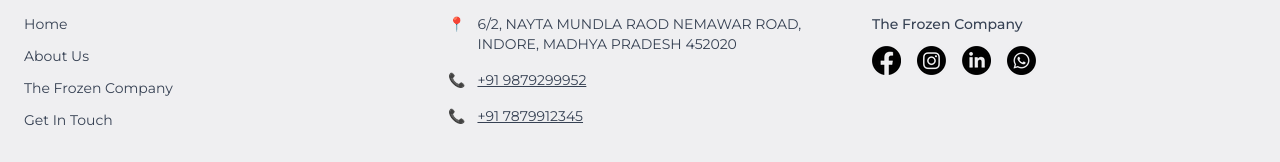
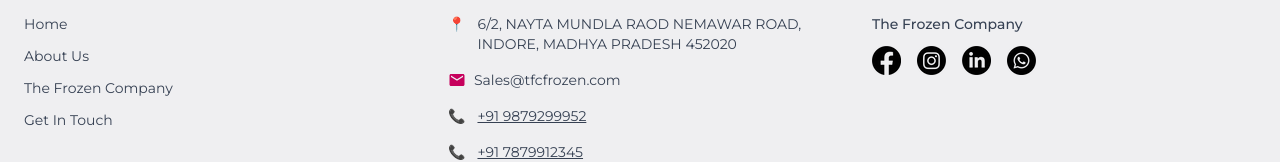
Before and after one commit to aashishngts/pal-frozen, a React (Vite) app: page / in a window 1280 px wide. Shown: the part 2516-2678 px from the top of the page. Built offline with nearby package versions, Linux system fonts and the light colour scheme.

Commit message:
footer email added

```diff
--- a/package.json
+++ b/package.json
@@ -14,6 +14,7 @@
     "lucide-react": "^0.562.0",
     "react": "^19.2.0",
     "react-dom": "^19.2.0",
+    "react-icons": "^5.5.0",
     "react-router-dom": "^7.12.0",
     "tailwindcss": "^4.1.18"
   },
--- a/src/components/Footer.jsx
+++ b/src/components/Footer.jsx
@@ -1,4 +1,5 @@
 import { NavLink } from "react-router-dom";
+import { MdEmail } from "react-icons/md";
 
 import FacebookIcon from "../assets/icons/facebook.png";
 import InstagramIcon from "../assets/icons/instagram.png";
@@ -24,7 +25,6 @@ export default function Footer() {
           text-gray-700
         "
       >
-
         {/* QUICK LINKS */}
         <div>
           <h4 className="text-green-800 text-base sm:text-lg mb-4 sm:mb-6">
@@ -73,6 +73,10 @@ export default function Footer() {
               </span>
             </p>
 
+            <p className="flex items-center gap-2">
+              <MdEmail className="text-pink-700 text-lg" />
+              <span>Sales@tfcfrozen.com</span>
+            </p>
             <p className="flex gap-3">
               <span>📞</span>
               <a
```
Also changed, not shown: 1 other file (tests, documents, lock files or other folders).
